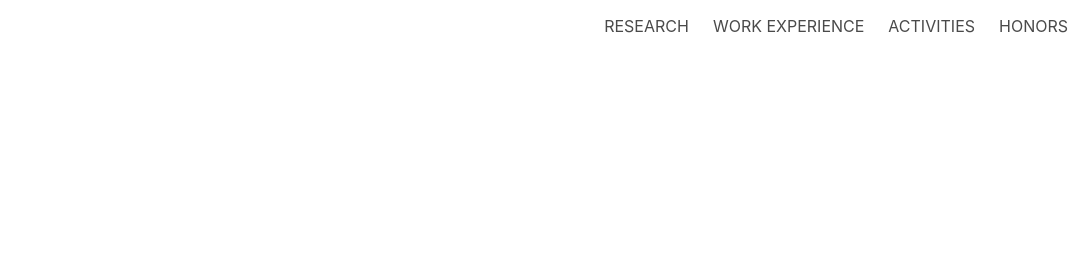
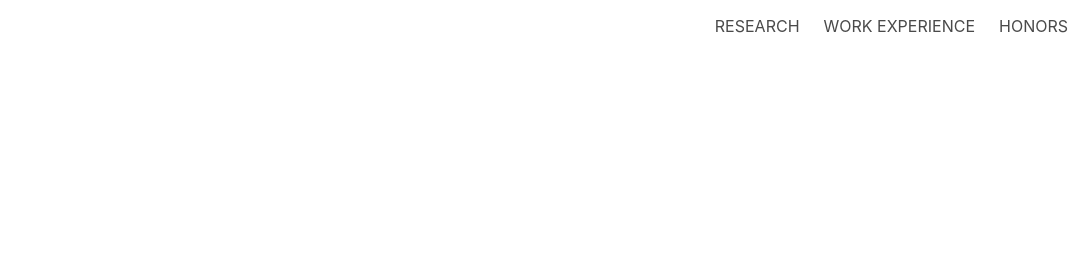
Before and after one commit to anshitasaini/old-website, a plain HTML site: page index.html in a window 1280 px wide. Shown: the top 253 px of the page, 200-1280 px from the left. Drawn offline with nearby package versions, Linux system fonts and the light colour scheme; a script that the page names is missing.

Commit message:
Update index.html

```diff
--- a/index.html
+++ b/index.html
@@ -27,7 +27,6 @@
       <div class="navbar-end">
         <a class="navbar-item" href="research.html">RESEARCH</a>
         <a class="navbar-item" href="work_experience.html">WORK EXPERIENCE</a>
-        <a class="navbar-item" href="activities.html">ACTIVITIES</a>
         <a class="navbar-item" href="honors.html">HONORS</a>
       </div>
     </div>
```
